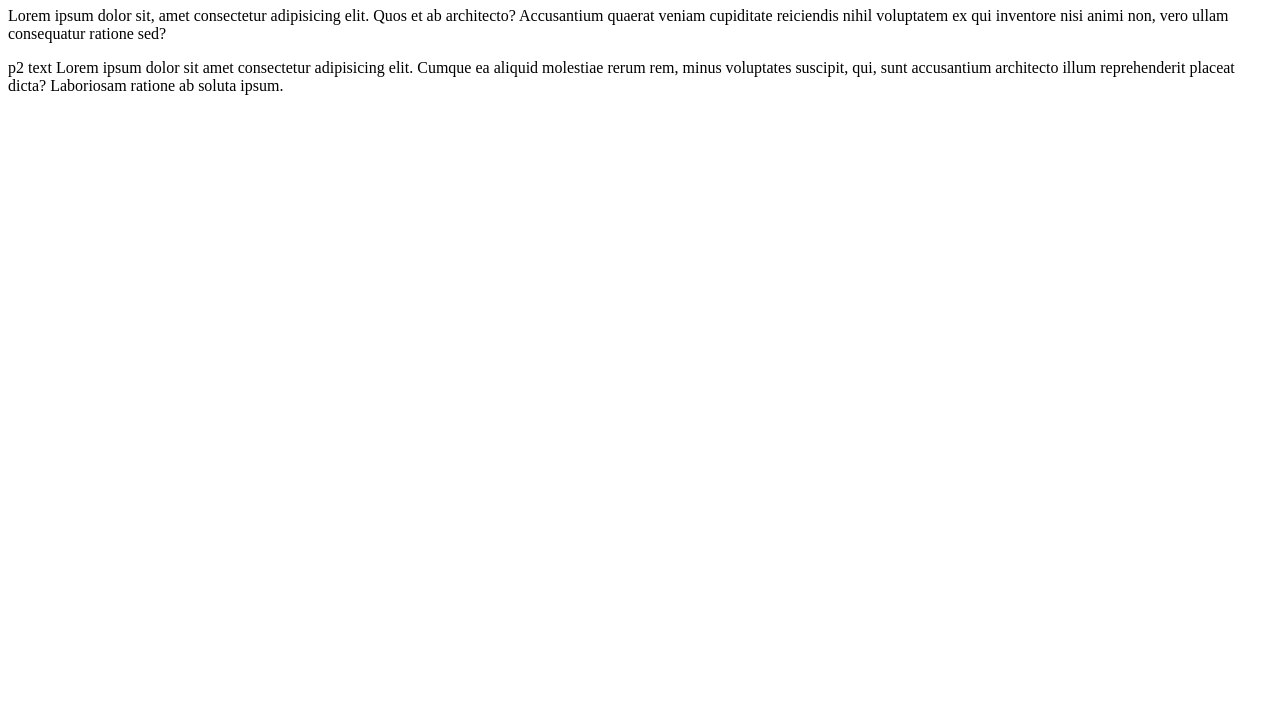
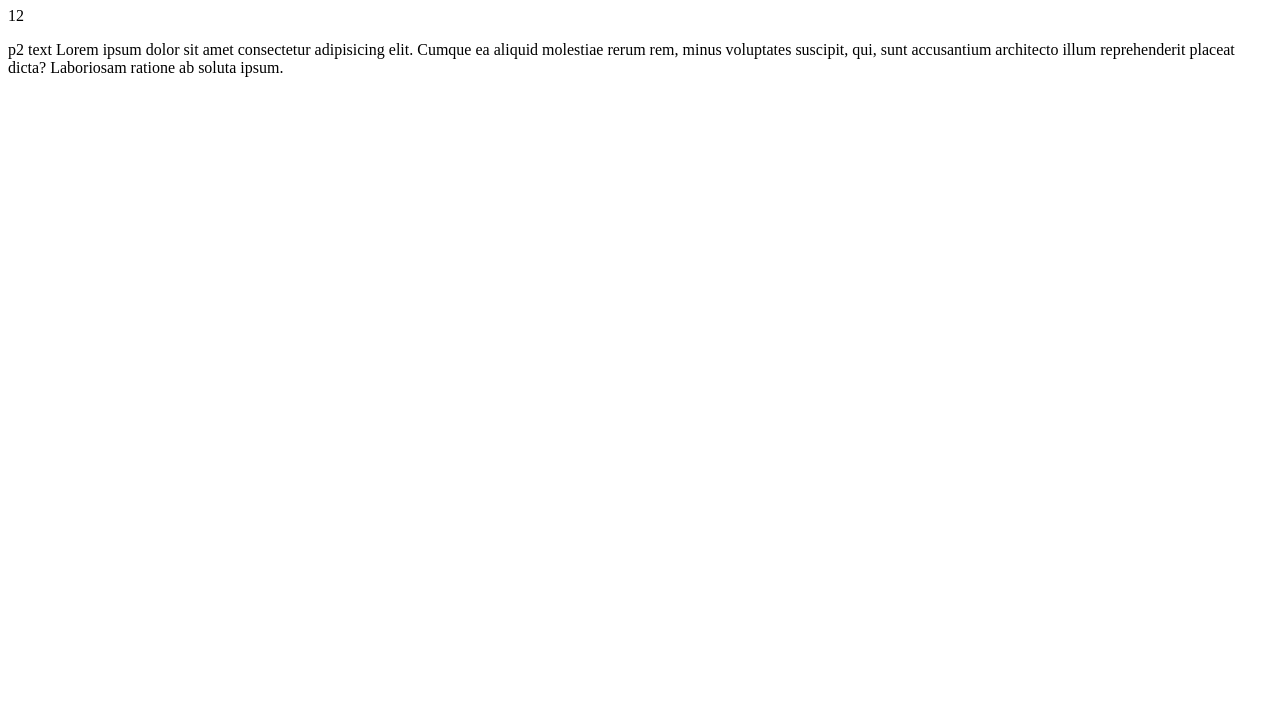
Before and after one commit to Krivets/my-progect, a plain HTML site: page index.html in a window 1280 px wide. Shown: the part 73-800 px from the top of the page. Drawn offline with Linux system fonts and the light colour scheme.

Commit message:
del text p1

```diff
--- a/index.html
+++ b/index.html
@@ -9,10 +9,7 @@
   </head>
   <body>
     <p>
-      Lorem ipsum dolor sit, amet consectetur adipisicing elit. Quos et ab
-      architecto? Accusantium quaerat veniam cupiditate reiciendis nihil
-      voluptatem ex qui inventore nisi animi non, vero ullam consequatur ratione
-      sed?
+      12
     </p>
     <p>p2 text Lorem ipsum dolor sit amet consectetur adipisicing elit. Cumque ea aliquid molestiae rerum rem, minus voluptates suscipit, qui, sunt accusantium architecto illum reprehenderit placeat dicta? Laboriosam ratione ab soluta ipsum.</p>
   </body>
```
